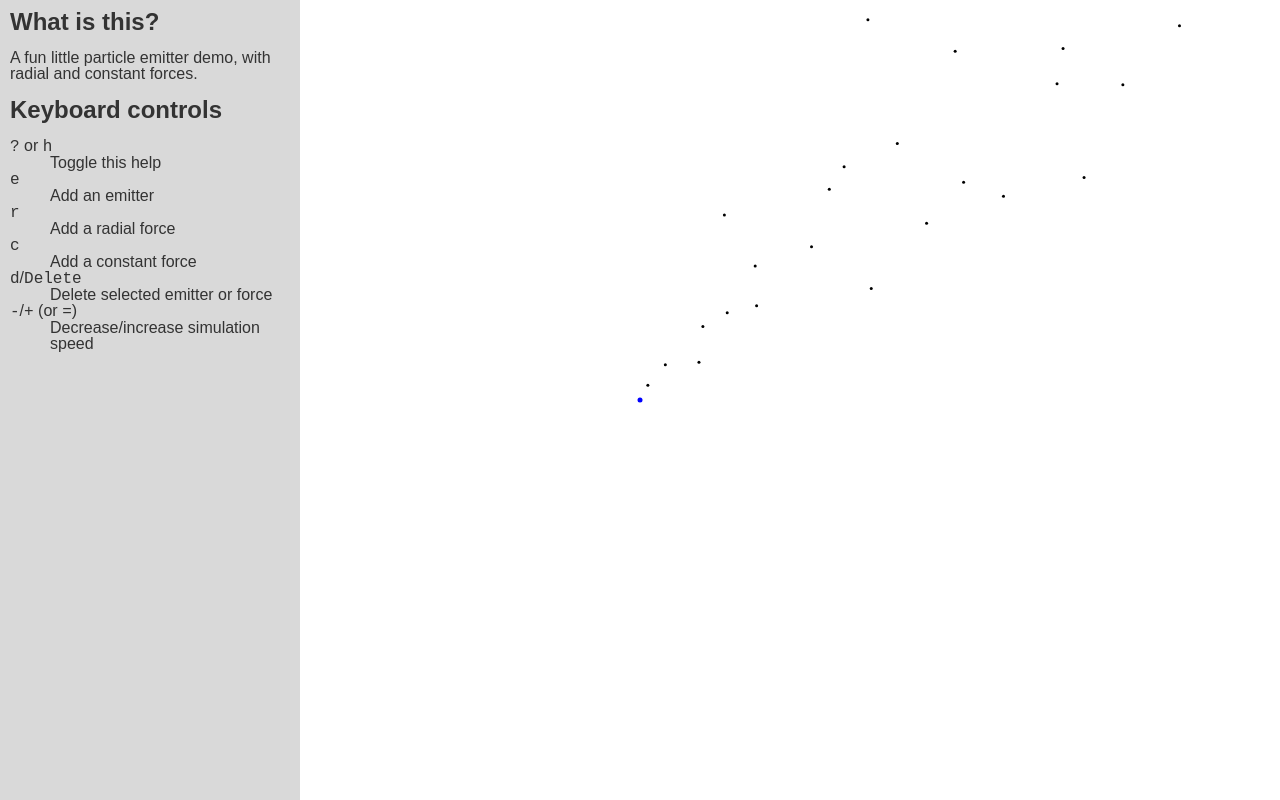
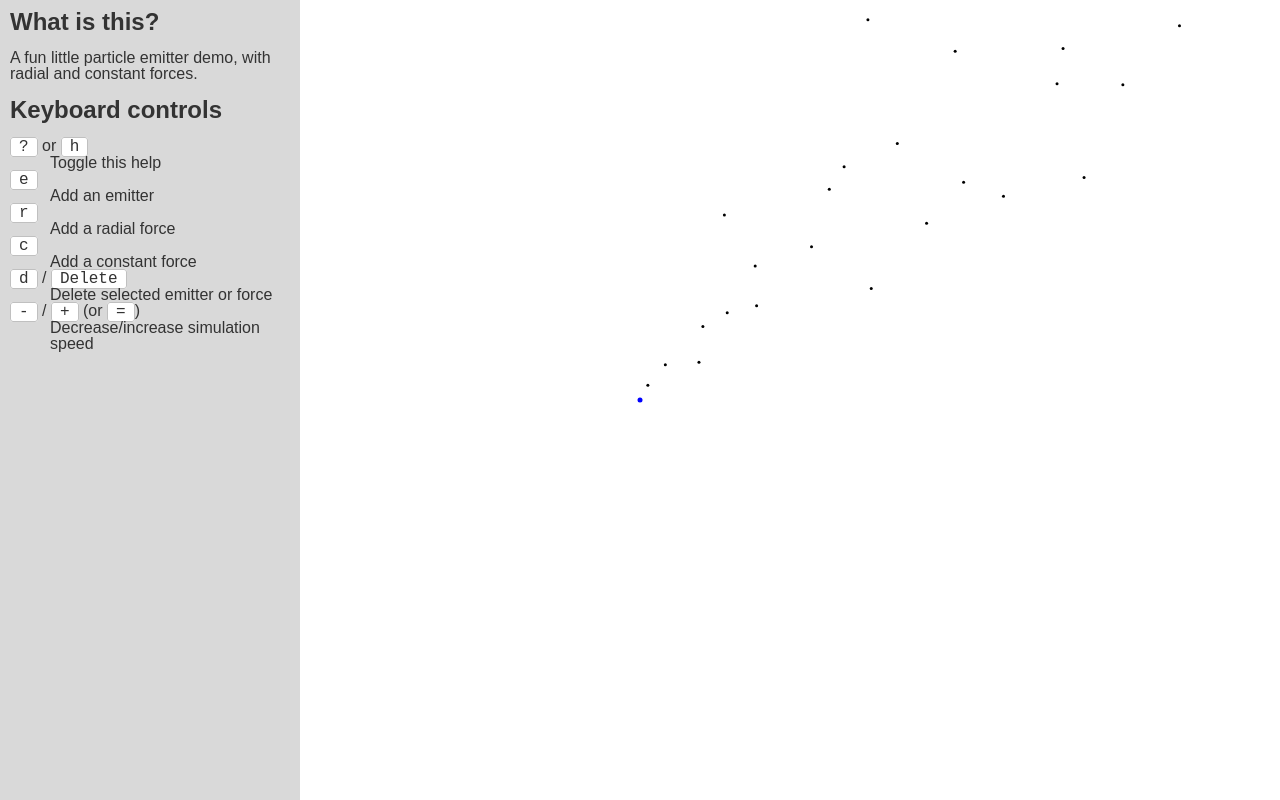
Before and after one commit to markrian/particles, a website with bundled scripts: page index.html in a window 1280 px wide. Shown: the top 800 px of the page. Built offline with nearby package versions, Linux system fonts and the light colour scheme.

Commit message:
kbd styling

```diff
--- a/style.css
+++ b/style.css
@@ -18,7 +18,6 @@ html, body {
 }
 
 body {
-    background: silver;
     overflow: hidden;
     font: 16px/1 sans-serif;
     color: var(--color);
@@ -26,6 +25,13 @@ body {
 
 h2 {
     margin: 0;
+}
+
+kbd {
+    background-color: white;
+    border: 1px solid silver;
+    border-radius: 3px;
+    padding: 0 .5rem;
 }
 
 #view {
```
Also changed, not shown: index.html (+2 -2 lines).
